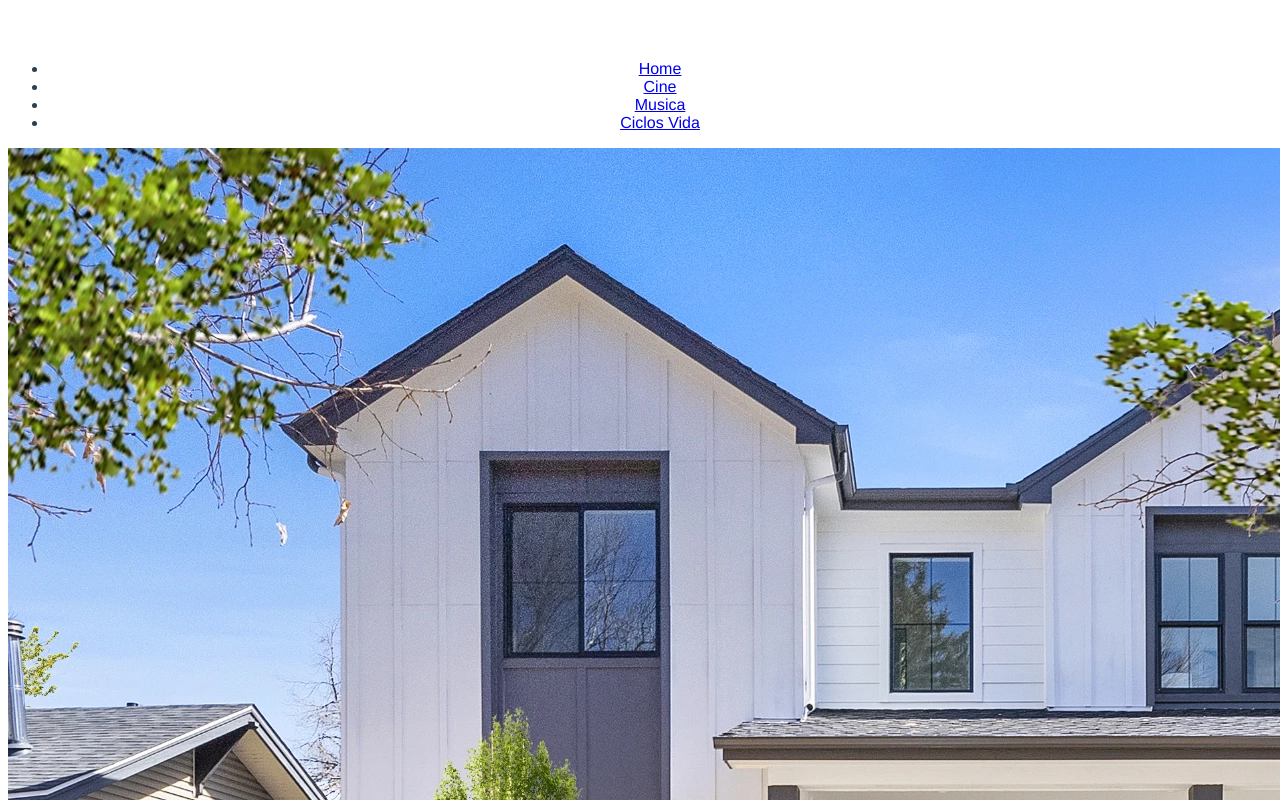
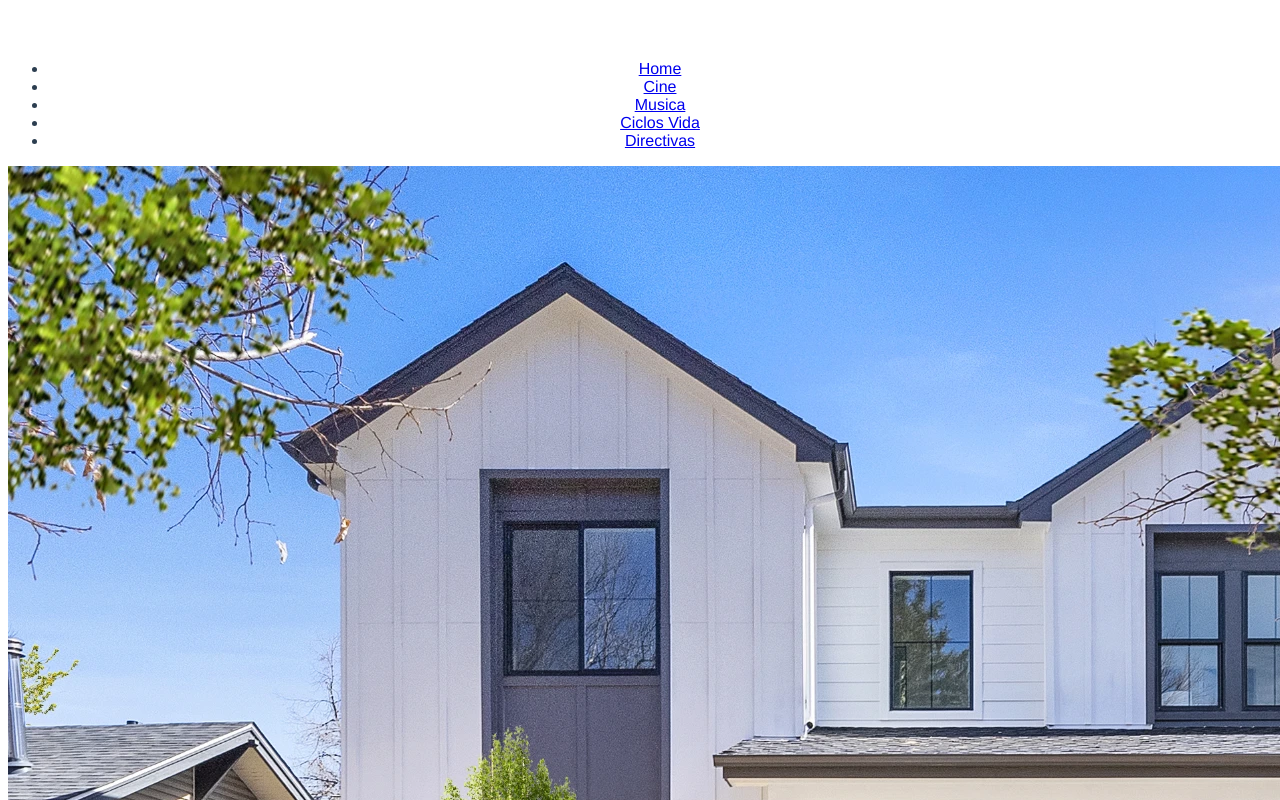
Before and after one commit to angeldzz/primervue, a Vue app: page / in a window 1280 px wide. Shown: the top 800 px of the page. Built offline with nearby package versions, Linux system fonts and the light colour scheme.

Commit message:
BINDING con v-model y condicionales-bucles

```diff
--- a/src/assets/css/estilos.css
+++ b/src/assets/css/estilos.css
@@ -2,3 +2,35 @@
     width:"150px";
     height: 150px;
 }
+
+ul.menu-nav {
+    list-style: none;
+    margin: 0;
+    padding: 0;
+    display: flex;
+    justify-content: space-around;
+    background-color: #333;
+    overflow: hidden;
+}
+
+li.menu-item {
+    color: white;
+    margin: 0;
+}
+
+li.menu-item a.menu-link {
+    display: block;
+    color: white;
+    text-align: center;
+    padding: 14px 20px;
+    text-decoration: none;
+    transition: background-color 0.3s;
+}
+
+li.menu-item a.menu-link:hover {
+    background-color: #555;
+}
+
+li.menu-item a.menu-link.router-link-active {
+    background-color: #04AA6D;
+}
--- /dev/null
+++ b/src/components/DirectivasComponent.vue
@@ -0,0 +1,38 @@
+<template>
+  <div>
+    <h1>Ejemplo Directivas</h1>
+    <h3>{{ $data }}</h3>
+    <label>Introduzca numero: </label>
+    <input type="number" v-model="numero">
+    <h3 v-if="numero % 2 === 0">Par</h3>
+    <h3 v-if="numero % 2 !== 0">Impar</h3>
+    <h3 v-if="numero > 0">Positivo</h3>
+    <h3 v-else-if="numero < 0">Negativo</h3>
+    <h3 v-else>Cero</h3>
+    <ul v-if="series.length > 0">
+        <li v-for="serie in series" :key="serie">
+            {{ serie }}
+        </li>
+    </ul>
+    <input type="text" v-model="serieNueva">
+    <button @click="nuevaSerie()">Añadir Serie</button>
+  </div>
+</template>
+
+<script>
+export default {
+    name:"DirectivasComponent",
+    data(){
+        return{
+            series: ["Futurama","Mindhunter","The boys","Stranger Things"],
+            numero:0,
+            nombre:"Alumno",
+        }
+    },
+    methods: {
+        nuevaSerie(){
+            this.series.push(this.serieNueva);
+        }
+    }
+}
+</script>
--- a/src/components/MenuComponent.vue
+++ b/src/components/MenuComponent.vue
@@ -1,10 +1,11 @@
 <template>
   <div>
-    <ul>
-        <li><router-link to="/">Home</router-link></li>
-        <li><router-link to="/cine">Cine</router-link></li>
-        <li><router-link to="/musica">Musica</router-link></li>
-        <li><router-link to="/ciclosVida">Ciclos Vida</router-link></li>
+    <ul class="menu-nav">
+        <li class="menu-item"><router-link to="/" class="menu-link">Home</router-link></li>
+        <li class="menu-item"><router-link to="/cine" class="menu-link">Cine</router-link></li>
+        <li class="menu-item"><router-link to="/musica" class="menu-link">Musica</router-link></li>
+        <li class="menu-item"><router-link to="/ciclosVida" class="menu-link">Ciclos Vida</router-link></li>
+        <li class="menu-item"><router-link to="/directivas" class="menu-link">Directivas</router-link></li>
     </ul>
   </div>
 </template>
--- a/src/components/Router.js
+++ b/src/components/Router.js
@@ -6,6 +6,7 @@
 import HomeComponent from '../components/HomeComponent.vue'
 import MusicaComponent from '../components/MusicaComponent.vue'
 import CiclosVida from '../components/CiclosVida.vue'
+import DirectivasComponent from "../components/DirectivasComponent.vue";
 //Un array con las rutas de navegacion
 
 const myRoutes = [
@@ -13,6 +14,7 @@
     {path:"/cine", component: CineComponent},
     {path:"/musica", component: MusicaComponent},
     {path:"/ciclosVida", component: CiclosVida},
+    {path:"/directivas", component: DirectivasComponent},
 ]
 //Creamos una variable para el router indicando el tipo de navegacion y las rutas
 const router = createRouter({
```
